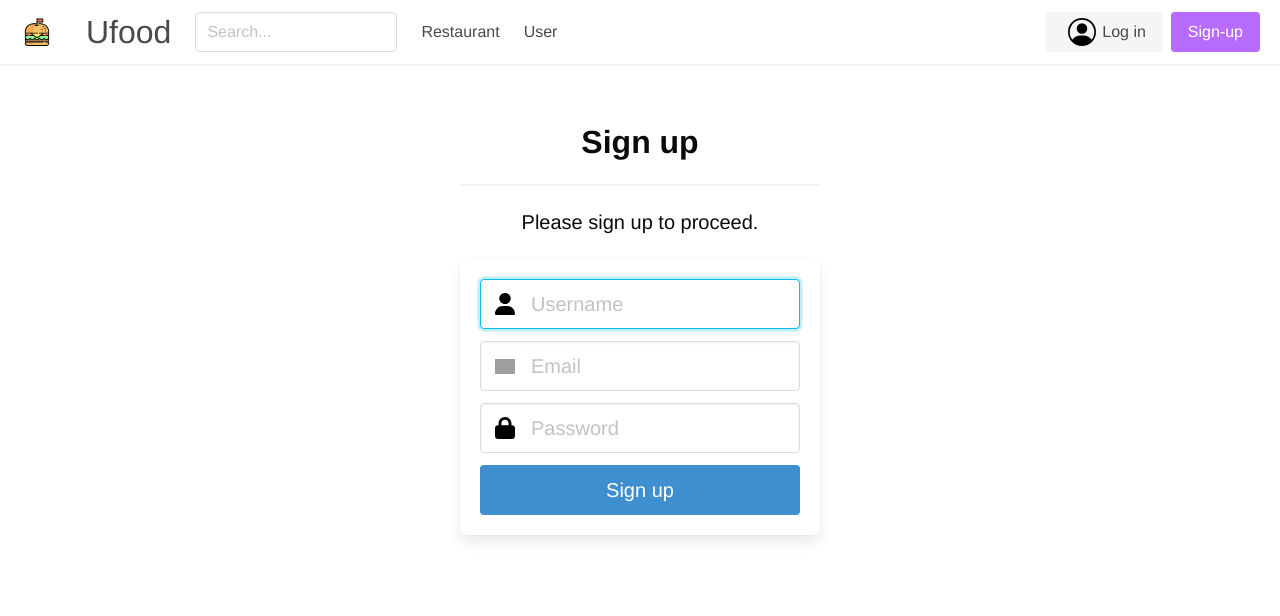
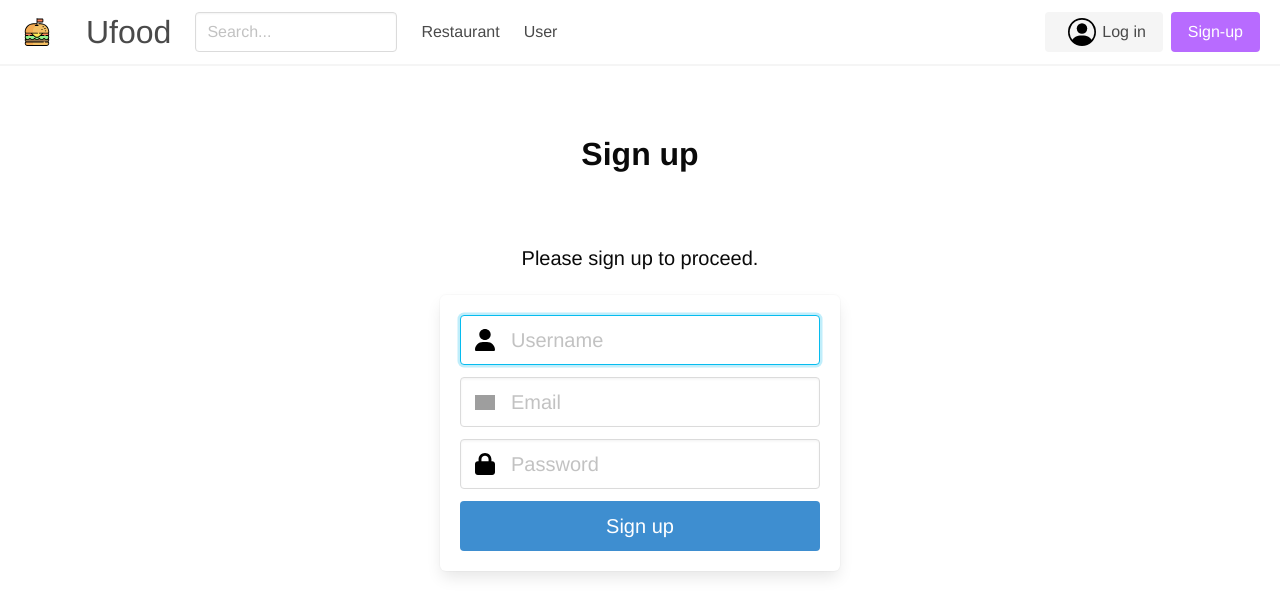
Before and after one commit to GLO3102/ufood-h2023-team-09, a Vue app: page /#/sign-up in a window 1280 px wide. Shown: the top 616 px of the page. Built offline with nearby package versions, Linux system fonts and the light colour scheme; grey boxes are pictures that could not be loaded.

Commit message:
fix resizing of login and signup pages

```diff
--- a/src/components/Log-in.vue
+++ b/src/components/Log-in.vue
@@ -11,13 +11,12 @@
 
 <template>
     <section class="hero">
-        <div class="hero-body">
-            <div class="container has-text-centered">
-                <div class="column is-4 is-offset-4">
+        <div class="hero-body has-text-centered">
+            <div class="login">
                 <h3 class="title has-text-black">Log in</h3>
                 <hr class="login-hr">
                 <p class="subtitle has-text-black">Please log in to proceed.</p>
-                    <div class="box">
+                <div class="box" id="loginBox">
                     <figure class="avatar">
                         <img src="@/assets/person.svg" width="55">
                     </figure>
@@ -29,9 +28,7 @@
                                     <img src="@/assets/envelope.svg" width="20">
                                 </span>
                             </div>
-
                         </div>
-
                         <div class="field">
                             <div class="control has-icons-left">
                                 <input class="input is-medium" type="password" placeholder="Password">
@@ -45,6 +42,27 @@
                 </div>
             </div>
         </div>
-        </div>
     </section>
 </template>
+
+<style scoped>
+
+#loginBox {
+    min-width: 400px;
+    max-width: 800px;
+    margin: 0 auto;
+}
+.hero-body {
+    display: flex;
+    justify-content: center;
+    align-items: flex-start;
+}
+.login {
+    display: flex;
+    flex-direction: column;
+    justify-content: center;
+    align-items: center;
+    text-align: center;
+    padding: 1.5rem;
+}
+</style>
--- a/src/components/Sign-up.vue
+++ b/src/components/Sign-up.vue
@@ -11,13 +11,12 @@
 
 <template>
     <section class="hero">
-        <div class="hero-body">
-            <div class="container has-text-centered">
-                <div class="column is-4 is-offset-4">
+        <div class="hero-body has-text-centered">
+            <div class="login">
                 <h3 class="title has-text-black">Sign up</h3>
                 <hr class="login-hr">
                 <p class="subtitle has-text-black">Please sign up to proceed.</p>
-                    <div class="box">
+                <div class="box" id="loginBox">
                     <form>
                         <div class="field">
                             <div class="control has-icons-left">
@@ -49,6 +48,27 @@
                 </div>
             </div>
         </div>
-        </div>
     </section>
 </template>
+
+<style scoped>
+
+#loginBox {
+    min-width: 400px;
+    max-width: 800px;
+    margin: 0 auto;
+}
+.hero-body {
+    display: flex;
+    justify-content: center;
+    align-items: flex-start;
+}
+.login {
+    display: flex;
+    flex-direction: column;
+    justify-content: center;
+    align-items: center;
+    text-align: center;
+    padding: 1.5rem;
+}
+</style>
```
Lines whose indentation alone changed are shown as unchanged.
